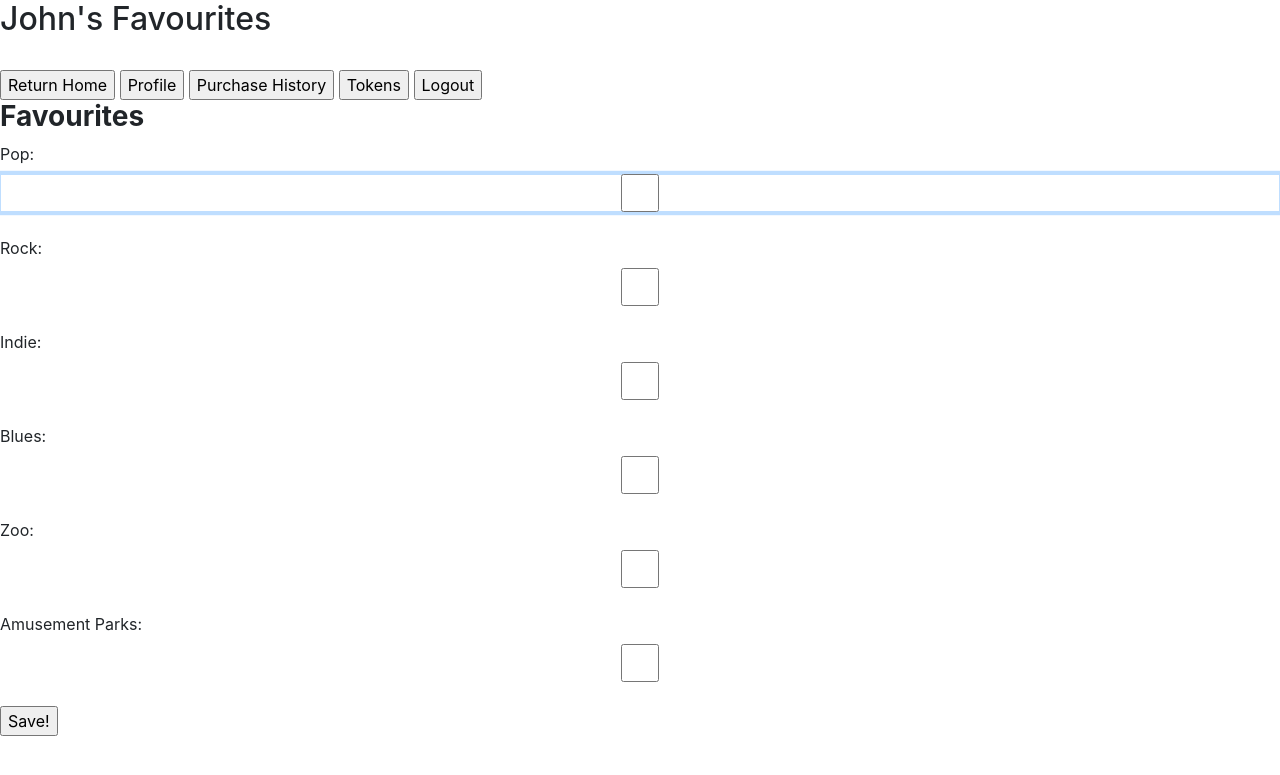
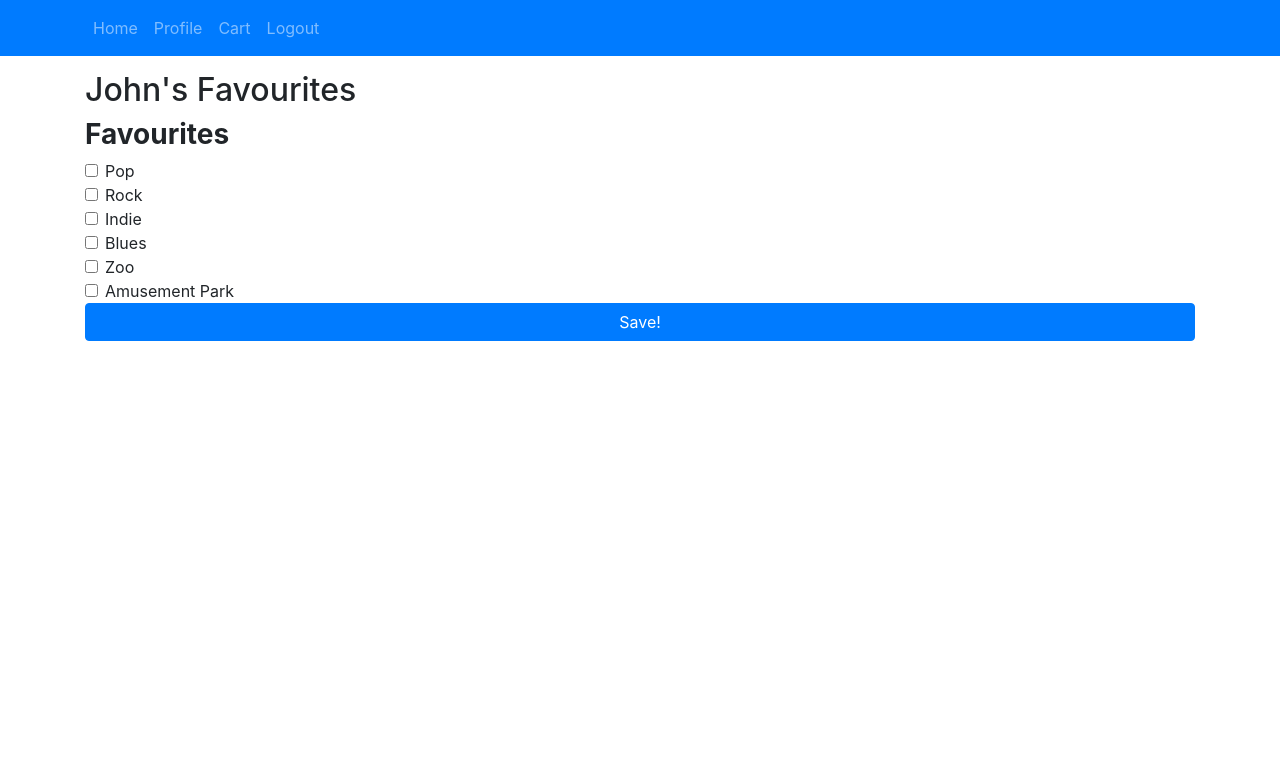
Before and after one commit to gilbert-khonstantine/OnlineTicketApp, a Flask app: template templates/favourites.html in a window 1280 px wide. Shown: the top 775 px of the page. Run offline with Flask 2, Linux system fonts and the light colour scheme; the template is opened without the code that fills it: values that come from a table or form of the project are taken from there, others are empty; data comes from the database, SQL or seed files in the repository; both versions use the stored data as it was after the commit; some libraries are stand-ins or nearby versions.

Commit message:
added styling to favorites page

```diff
--- a/templates/favourites.html
+++ b/templates/favourites.html
@@ -5,16 +5,70 @@
 {% endblock %}
 
 {% block body %}
+<nav class="navbar navbar-dark bg-primary navbar-expand-sm fixed-top">
+    <div class="container">
+        <button class="navbar-toggler" type="button" data-toggle="collapse" data-target="#navbar">
+            <span class="navbar-toggler-icon"></span>
+        </button>
+        <div class="collapse navbar-collapse" id="navbar">
+            <ul class="navbar-nav mr-auto">
+                <li class="nav-item"><a class="nav-link" href="/home"><span class="fa fa-home fa-lg"></span>
+                        Home</a></li>
+                <li class="nav-item "><a class=" nav-link" href="/profile"><span class="fa fa-info fa-lg"></span>
+                        Profile</a></li>
+                <li class="nav-item"><a class="nav-link" href="/cart"><span class="fa fa-list fa-lg"></span>
+                        Cart</a>
+                </li>
+                <li class="nav-item"><a class="nav-link" href="/logout"><span class="fa fa-address-card fa-lg"></span>
+                        Logout</a></li>
+            </ul>
+        </div>
+    </div>
+</nav>
+<div class="container">
+    <div class="row">
+        <div class="col-12">
+            <h2>C</h2>
+            <hr>
+        </div>
+    </div>
+</div>
+<div class="container">
     <h2>{{ user.name }}'s Favourites</h2>
-    <br>
-    <a href="/home"><input type="button" value="Return Home"></a>
-    <a href="/profile"><input type="button" value="Profile"></a>
-    <a href="/history"><input type="button" value="Purchase History"></a>
-    <a href="/tokens"><input type="button" value="Tokens"></a>
-    <a href="/logout"><input type="button" value="Logout"></a>
-    <br>
     <h3><strong>Favourites</strong></h3>
     <form class="form" autocomplete="off" spellcheck="false" action="/favourites" method="POST">
+        <div class="form-check">
+            <input type="checkbox" class="form-check-input" name="pop" {{value1}}>
+            <label class="form-check-label">Pop</label>
+        </div>
+        <div class="form-check">
+            <input type="checkbox" class="form-check-input" name="rock" {{value2}}>
+            <label class="form-check-label">Rock</label>
+        </div>
+        <div class="form-check">
+            <input type="checkbox" class="form-check-input" name="indie" {{value3}}>
+            <label class="form-check-label">Indie</label>
+        </div>
+        <div class="form-check">
+            <input type="checkbox" class="form-check-input" name="blues" {{value4}}>
+            <label class="form-check-label">Blues</label>
+        </div>
+        <div class="form-check">
+            <input type="checkbox" class="form-check-input" name="zoo" {{value5}}>
+            <label class="form-check-label">Zoo</label>
+        </div>
+        <div class="form-check">
+            <input type="checkbox" class="form-check-input" name="amusement_park" {{value6}}>
+            <label class="form-check-label">Amusement Park</label>
+        </div>
+
+        <div class="form-group">
+            <input class="btn btn-primary btn-block" type="submit" value="Save!" />
+        </div>
+    </form>
+</div>
+
+<!-- <form class="form" autocomplete="off" spellcheck="false" action="/favourites" method="POST">
     <label for="name">Pop:</label>
     <input type="checkbox" class="form-control" autofocus="autofocus" name="pop" {{value1}}><br>
     <label for="name">Rock:</label>
@@ -27,7 +81,7 @@
     <input type="checkbox" class="form-control" autofocus="autofocus" name="zoo" {{value5}}><br>
     <label for="name">Amusement Parks:</label>
     <input type="checkbox" class="form-control" autofocus="autofocus" name="amusement_park" {{value6}}><br>
-        <input type="submit" value="Save!"/>
-    </form>
+    <input type="submit" value="Save!" />
+</form> -->
 <h4>{{text}}</h4>
 {% endblock %}
```
Also changed, not shown: test2.db. Lines whose indentation alone changed are shown as unchanged.
